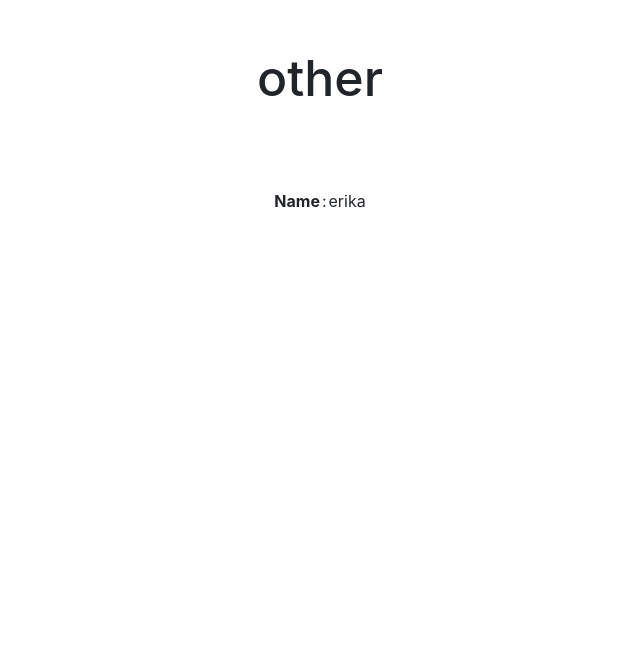
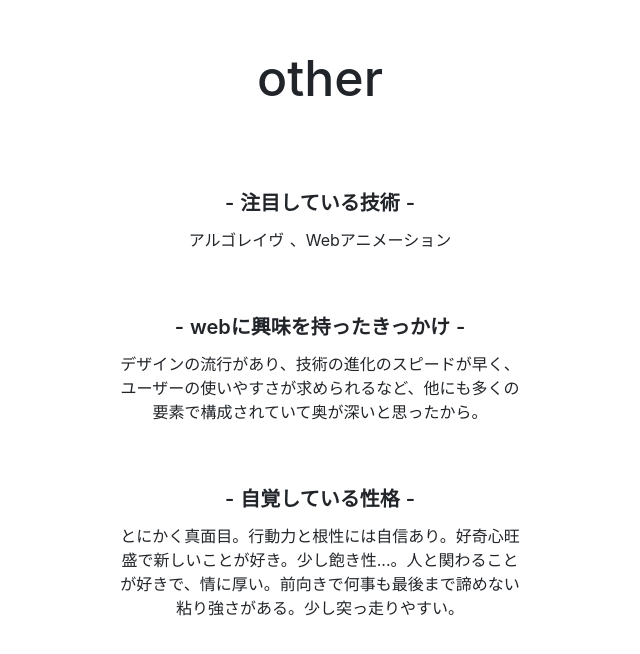
Before and after one commit to Erika-U/portfolio, a Nuxt app: page / in a window 1280 px wide. Shown: the part 3433-4087 px from the top of the page, without its empty margins (320-960 px from the left). Before the commit the page ends 3847 px from the top, so only its background shows below. Built offline with nearby package versions, Linux system fonts and the light colour scheme.

Commit message:
create other contents

```diff
--- a/containers/other.vue
+++ b/containers/other.vue
@@ -2,15 +2,10 @@
   <section id="other" class="other-wrapper">
     <pageTitle title="other" />
     <div class="box-wrapper">
-      <table>
-        <tbody>
-          <tr v-for="(contact, index) in contacts" :key="index">
-            <th>{{ contact.key }}</th>
-            <td>:</td>
-            <td>{{ contact.value }}</td>
-          </tr>
-        </tbody>
-      </table>
+      <div v-for="(contact, index) in contacts" :key="index">
+        <p class="other_title">{{ contact.key }}</p>
+        <p class="other_data">{{ contact.value }}</p>
+      </div>
     </div>
   </section>
 </template>
@@ -26,8 +21,12 @@
     data() {
       return {
         contacts: [
-          {key: 'Name',
-          value: 'erika'}
+          {key: '- 注目している技術 -',
+          value: 'アルゴレイヴ 、Webアニメーション'},
+          {key: '- webに興味を持ったきっかけ -',
+          value: 'デザインの流行があり、技術の進化のスピードが早く、ユーザーの使いやすさが求められるなど、他にも多くの要素で構成されていて奥が深いと思ったから。'},
+          {key: '- 自覚している性格 -',
+          value: 'とにかく真面目。行動力と根性には自信あり。好奇心旺盛で新しいことが好き。少し飽き性...。人と関わることが好きで、情に厚い。前向きで何事も最後まで諦めない粘り強さがある。少し突っ走りやすい。'}
         ]
       }
     }
@@ -41,8 +40,20 @@
   .other-wrapper {
     @include section;
 
-    table {
-      margin: 0 auto;
+
+    p {
+    margin: 0 auto;
+    max-width: 80%;
     }
-  }
+
+    .other_title {
+      font-size: 20px;
+      font-weight: 600;
+      margin-bottom: 10px;
+    }
+    .other_data {
+      width: 400px;
+      margin-bottom: 60px;
+      }
+    }
 </style>
```
